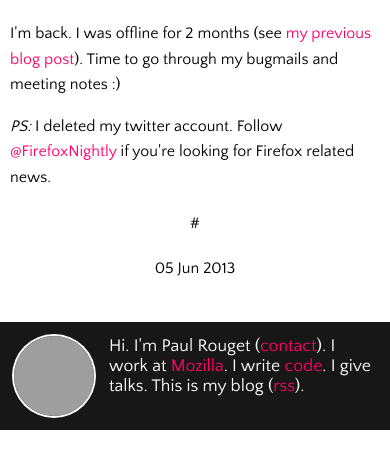
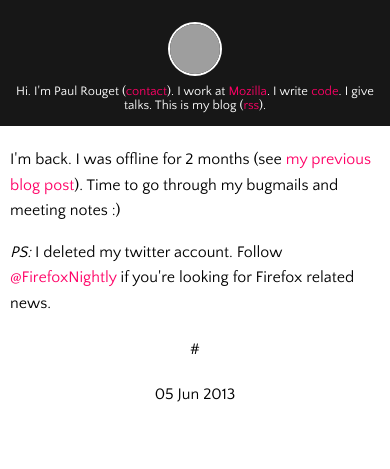
Before and after one commit to paulrouget/paulrouget.github.com, a Jekyll site: the page built from _posts/2013-06-05-back.html, in a window 390 px wide, cut to the strip 0-469 px from the top of the page. Built offline with Jekyll 4.4.1, drawn with Linux system fonts in a browser that asks for light colours; grey boxes are pictures that could not be loaded.

Commit message:
general update

```diff
--- a/_layouts/post2.html
+++ b/_layouts/post2.html
@@ -1,18 +1,22 @@
 <!DOCTYPE html>
 
+<meta charset="utf8"/>
 <meta name="description" content="{{ page.title }} - Paul Rouget's Blog"/>
 <meta name="author" content="Paul Rouget"/>
-
-<meta charset="utf8"/>
 <meta name="viewport" content="width=device-width, initial-scale=1.0"/>
-
 <link rel="alternate" type="application/atom+xml" href="/index.xml"/>
-
 <link rel="stylesheet" href="/css/mop.css">
 
 <title>{{ page.title }} // by Paul Rouget</title>
 
 <body>
+
+  <aside>
+    <p><a href="http://paulrouget.com"><img id="avatar" src="http://gravatar.com/avatar/a046f67399acec21282d784ac66cb009?s=160"></a>Hi. I'm Paul Rouget (<a href="/s/contact">contact</a>). I work at <a href="http://mozilla.org">Mozilla</a>. I write <a href="https://wiki.mozilla.org/DevTools">code</a>. I give talks.
+    This is my blog (<a href="http://paulrouget.com/index.xml">rss</a>).
+    <hr>
+  </aside>
+
   <article>
       {{ content }}
 
@@ -25,7 +29,6 @@
       </footer>
   </article>
 
-
   {% if page.comments %}
   <!-- comments -->
   <div id="comments">
@@ -33,13 +36,9 @@
       <div id="disqus_thread"></div><script id="disqus_script"></script>
   </div>
   {% endif %}
+
+
 </body>
-
-<aside>
-  <p><a href="http://paulrouget.com"><img id="avatar" src="http://gravatar.com/avatar/a046f67399acec21282d784ac66cb009?s=160"></a>Hi. I'm Paul Rouget (<a href="/s/contact">contact</a>). I work at <a href="http://mozilla.org">Mozilla</a>. I write <a href="https://wiki.mozilla.org/DevTools">code</a>. I give talks.
-  This is my blog (<a href="http://paulrouget.com/index.xml">rss</a>).
-  <hr>
-</aside>
 
 <!-- Analytics -->
 <script type="text/javascript">
--- a/css/mop.css
+++ b/css/mop.css
@@ -131,8 +131,8 @@ aside > hr {
     height: auto;
     padding: 14px;
     position: static;
-    margin: 40px 0 0;
-    font-size: 110%;
+    font-size: 80%;
+    text-align: center;
   }
   body > article {
     margin: 0 auto;
@@ -142,8 +142,8 @@ aside > hr {
     margin: 0 auto;
   }
   #avatar {
-    display: inline;
-    margin: 0 15px 0 0;
-    float: left;
+    height: 50px;
+    width: 50px;
+    margin: 10px auto;
   }
 }
```
Also changed, not shown: 1 other file. Lines whose indentation alone changed are shown as unchanged.
